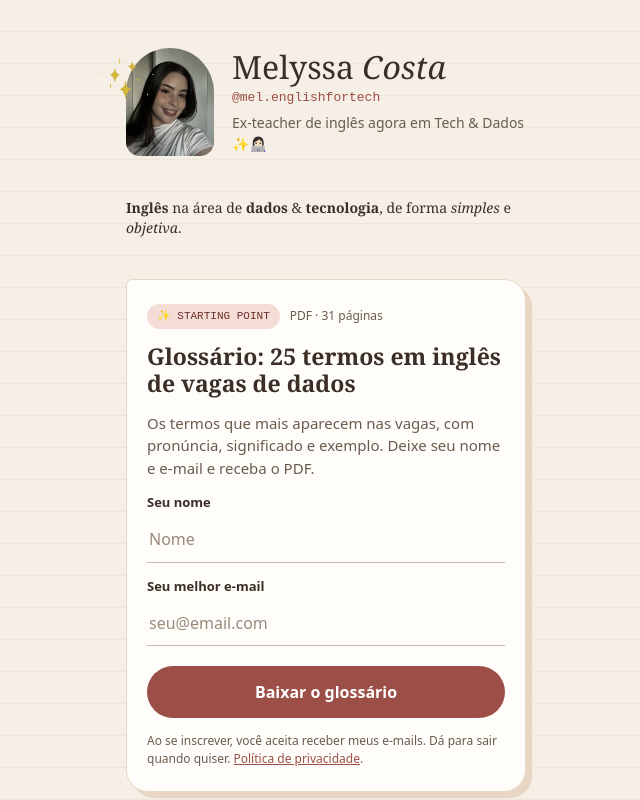
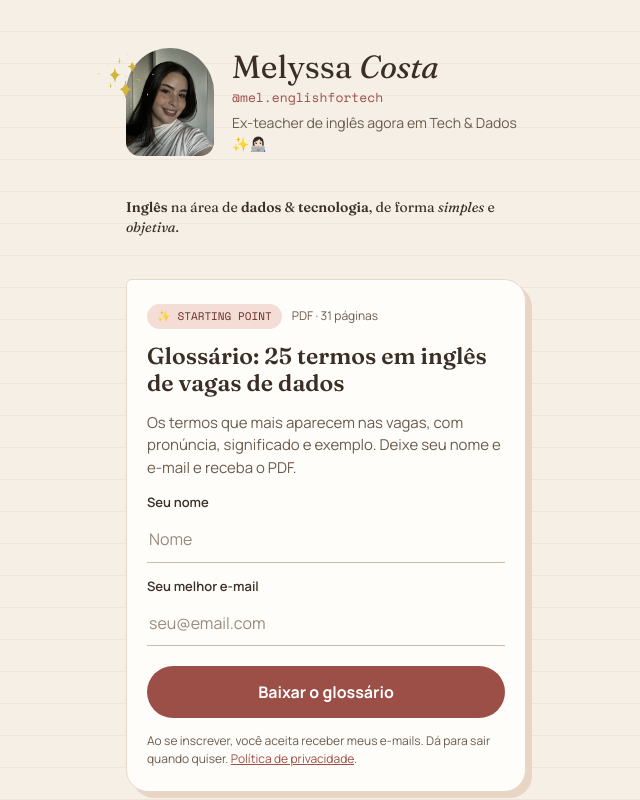
Before and after one commit to melyss-q/melyssacosta-site, a plain HTML site: page index.html in a window 1280 px wide. Shown: the top 800 px of the page, without its empty margins (314-954 px from the left). Drawn offline with nearby package versions, Linux system fonts and the light colour scheme; a web font is replaced by a local one.

Commit message:
Update index.html

```diff
--- a/index.html
+++ b/index.html
@@ -15,7 +15,7 @@
 
   <link rel="preconnect" href="https://fonts.googleapis.com">
   <link rel="preconnect" href="https://fonts.gstatic.com" crossorigin>
-  <link href="https://fonts.googleapis.com/csSe quiser, já começo pelo passo 1. Os links que eu não souber deixo como [SEU LINK] para você preencher depois.s2?family=Fraunces:ital,opsz,wght@0,9..144,400;0,9..144,600;1,9..144,400&family=Manrope:wght@400;500;600;700&family=Space+Mono&display=swap" rel="stylesheet">
+  <link href="https://fonts.googleapis.com/css2?family=Fraunces:ital,opsz,wght@0,9..144,400;0,9..144,600;1,9..144,400&family=Manrope:wght@400;500;600;700&family=Space+Mono&display=swap" rel="stylesheet">
 
   <link rel="stylesheet" href="style.css">
 </head>
```
